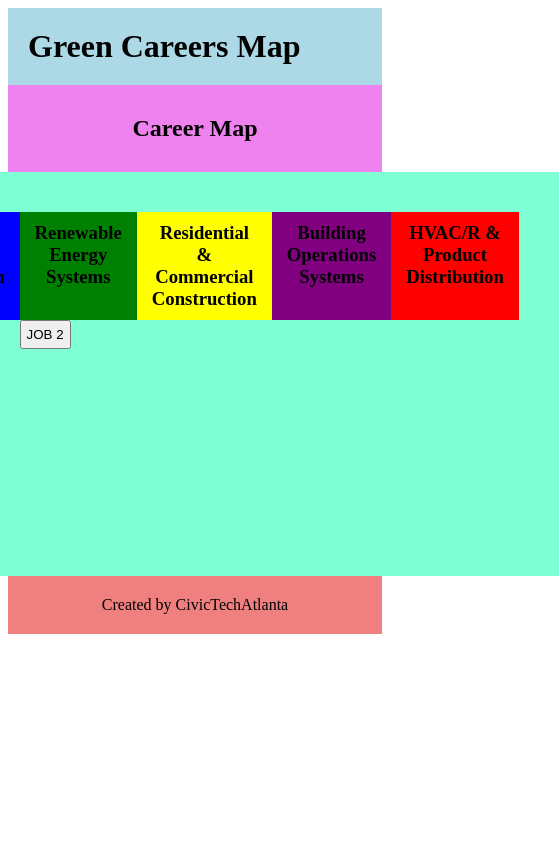
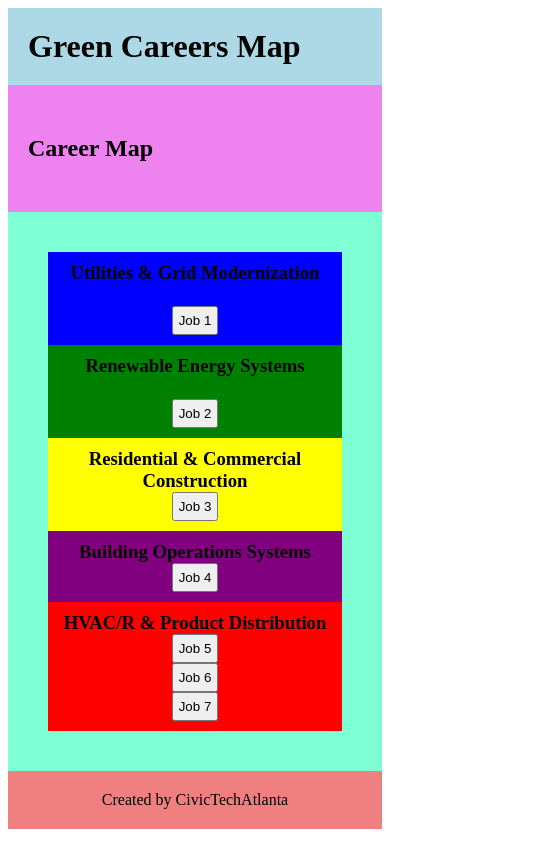
Before and after one commit to CivicTechAtlanta/proj-green-careers-map, a React (Vite) app in the folder front-end/: page / in a window 390 px wide. Shown: the whole page, 559 px wide, since content can reach past the window. Built offline with nearby package versions, Linux system fonts and the light colour scheme.

Commit message:
moved jobs to an inline model and added responsive logic

```diff
--- a/front-end/src/components/Home/Home.css
+++ b/front-end/src/components/Home/Home.css
@@ -2,12 +2,13 @@
   display: flex;
   flex-direction: column;
   justify-content: center;
-  align-items: center;
+  align-items: stretch;
   background-color: violet;
 }
 
 .home__title {
   margin: 30px 0;
+  padding: 20px;
 }
 
 .home__job-info-button {
--- a/front-end/src/components/JobMap/JobMap.css
+++ b/front-end/src/components/JobMap/JobMap.css
@@ -6,9 +6,18 @@
   padding: 40px;
 }
 
+@media only screen and (max-width: 700px) {
+  .map {
+    grid-template-columns: repeat(1, 1fr);
+  }
+}
+
 .category {
   padding: 10px 15px;
   text-align: center;
+  display: flex;
+  justify-content: space-between;
+  flex-direction: column;
 }
 
 .category__1 {
--- a/front-end/src/components/JobMap/JobMap.jsx
+++ b/front-end/src/components/JobMap/JobMap.jsx
@@ -1,32 +1,97 @@
 import Occupation from "../Occupation/Occupation";
 import "./JobMap.css";
+import {useMemo} from "react";
 
 function JobMap({ onJobInfoClick }) {
+
+    const categoriesWithJobs = useMemo(() => ([
+        {
+            category: {
+                id: 'util',
+                label: 'Utilities & Grid Modernization',
+                cssClass: 'category__1',
+            },
+            jobs: [
+                {
+                    label: 'Job 1',
+                    id: 'job-1',
+                }
+            ]
+        },
+        {
+            category: {
+                id: 'energy',
+                label: 'Renewable Energy Systems',
+                cssClass: 'category__2',
+            },
+            jobs: [
+                {
+                    label: 'Job 2',
+                    id: 'job-2',
+                }
+            ]
+        },
+        {
+            category: {
+                id: 'residential',
+                label: 'Residential & Commercial Construction',
+                cssClass: 'category__3',
+            },
+            jobs: [
+                {
+                    label: 'Job 3',
+                    id: 'job-3',
+                }
+            ]
+        },
+        {
+            category: {
+                id: 'systems',
+                label: 'Building Operations Systems',
+                cssClass: 'category__4',
+            },
+            jobs: [
+                {
+                    label: 'Job 4',
+                    id: 'job-4',
+                }
+            ]
+        },
+        {
+            category: {
+                id: 'hvac',
+                label: 'HVAC/R & Product Distribution',
+                cssClass: 'category__5',
+            },
+            jobs: [
+                {
+                    label: 'Job 5',
+                    id: 'job-5',
+                },
+                {
+                    label: 'Job 6',
+                    id: 'job-6',
+                },
+                {
+                    label: 'Job 7',
+                    id: 'job-7',
+                }
+            ]
+        }
+    ]), [])
+
   return (
     <div className="map">
-      <div className="category category__1">
-        <h3 className="category__title">Utilities & Grid Modernization</h3>
-      </div>
-      <div className="category category__2">
-        <h3 className="category__title">Renewable Energy Systems</h3>
-      </div>
-
-      <div className="category category__3">
-        <h3 className="category__title">
-          Residential & Commercial Construction
-        </h3>
-      </div>
-
-      <div className="category category__4">
-        <h3 className="category__title">Building Operations Systems</h3>
-      </div>
-
-      <div className="category category__5">
-        <h3 className="category__title">HVAC/R & Product Distribution</h3>
-      </div>
-
-      <Occupation onJobInfoClick={onJobInfoClick} value="1" />
-      <Occupation onJobInfoClick={onJobInfoClick} value="2" />
+        {categoriesWithJobs.map(categoryWithJobs => (
+            <div className={"category " + categoryWithJobs.category.cssClass} key={categoryWithJobs.category.id}>
+                <h3 className="category__title">{categoryWithJobs.category.label}</h3>
+                {categoryWithJobs.jobs.map(job => (
+                    <Occupation onJobInfoClick={onJobInfoClick} value={job.id} key={job.id}>
+                        {job.label}
+                    </Occupation>
+                ))}
+            </div>
+        ))}
     </div>
   );
 }
--- a/front-end/src/components/Occupation/Occupation.jsx
+++ b/front-end/src/components/Occupation/Occupation.jsx
@@ -1,14 +1,14 @@
 import "./Occupation.css";
 
-function Occupation({ onJobInfoClick, value }) {
+function Occupation({ onJobInfoClick, value, children }) {
   return (
     <div>
       <button
         className="home__job-info-button"
         type="button"
-        onClick={onJobInfoClick}
+        onClick={() => onJobInfoClick(value)}
       >
-        JOB {value}
+        {children}
       </button>
     </div>
   );
```
Also changed, not shown: 1 other file (tests, documents, lock files or other folders).
